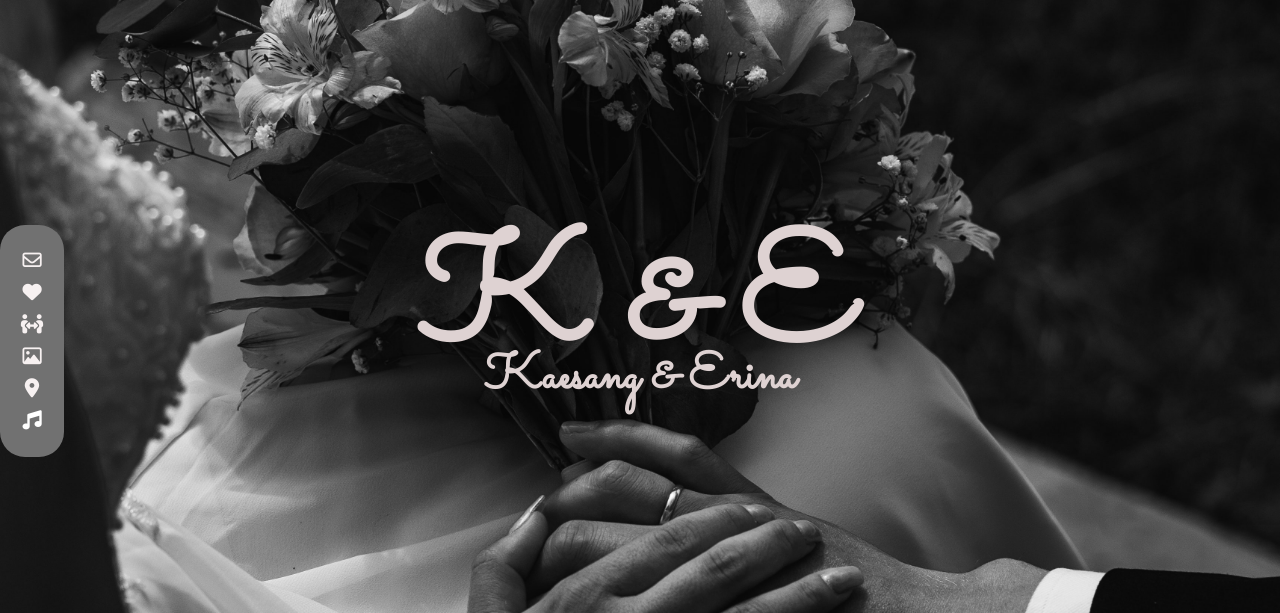
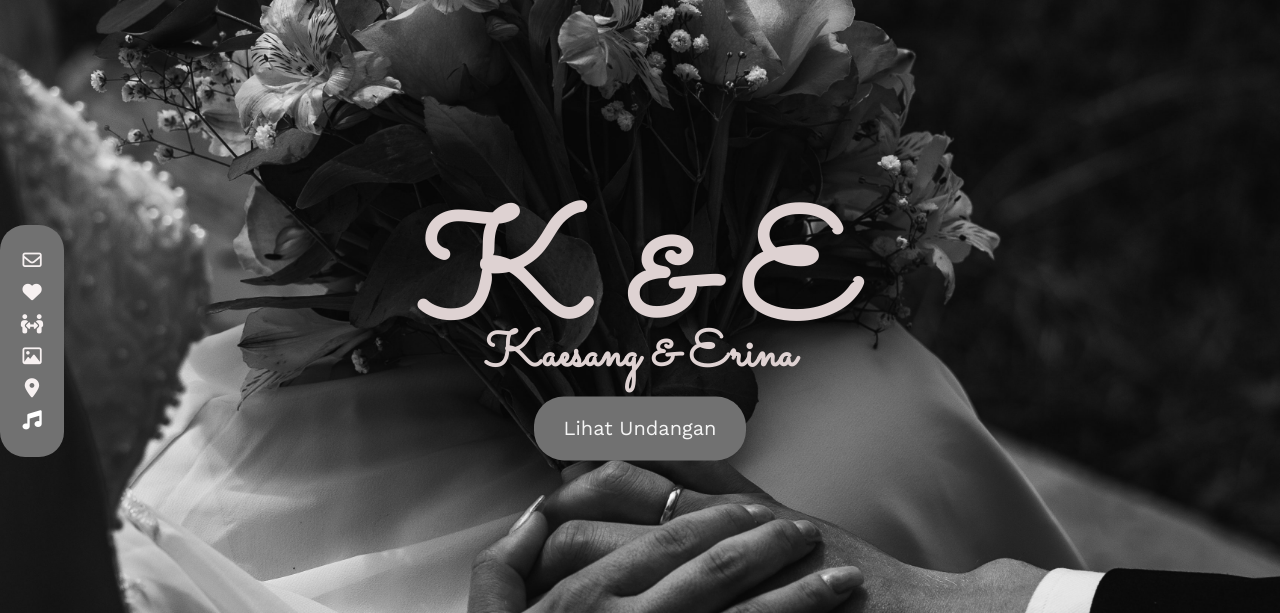
Before and after one commit to SeptianNurIkhsan/wedding.github.io, a PHP site: page / in a window 1280 px wide. Shown: the part 339-952 px from the top of the page. Run offline with PHP 8.4, Linux system fonts and the light colour scheme.

Commit message:
Menambah fitur

```diff
--- a/index.html
+++ b/index.html
@@ -55,8 +55,9 @@
     <!--------------------------Undangan Awal--------------------->
     <section id="akad">
       <div class="akadnikah">
-        <h1 class="ad">K & E</h1>
+        <h1 class="ke">K & E</h1>
         <h1>Kaesang & Erina</h1>
+        <a class="lihat" href="#home" onclick="enableScroll()">Lihat Undangan</a>
       </div>
     </section>
     <!------------------------- END NAVIGASI ------------------------->
@@ -132,17 +133,12 @@
          <img onmouseover="galeri(2)" src="foto-prewed-2.jpg" alt="2">
          <img onmouseover="galeri(3)" src="foto-prewed-3.jpg" alt="3">
          <img onmouseover="galeri(4)" src="foto-prewed-5.jpg" alt="5">
-
       </div>
-
-
-
     </section>
 
 
 
     <!------------------------ AGENDA & DENAH----------------------------->
-
       <section id="agenda">
         <div class="acara">
          <div class="desc">
@@ -182,6 +178,7 @@
         </div>
       </section>
       </body>
+
     <!-------------------------VIDEO YOUTUBE----------------------------->
     <section id="video">
       <div id="prewedding">
@@ -193,7 +190,6 @@
 
     <!-------------------------KATA KATA--------------------------------->
     <section id="momen">
-
       <h5>Moment yang berbahagia</h5>
       <br />
       <p>"Menciptakan kenangan adalah hadiah</p>
@@ -281,6 +277,28 @@
         </div>
       </div>
     </section>
+     <!--JavaScript untuk mengatur bagian cover, jika tidak ditekan maka tidak bisa discroll  -->
+     <script>
+       const roolElement = document.querySelector(":root");
+      //  fungsi untuk menonaktifkan scroll sebelum ditekan triggernya
+       function disableScroll() {
+         const scrollTop = window.pageYOffset || document.documentElement.scrollTop;
+         const scrollLeft = window.pageXOffset || document.documentElement.scrollLeft;
+
+         window.onscroll = function () {
+         window.scrollTo(scrollTop, scrollLeft);
+         }
+         roolElement.style.scrollBehavior = 'auto';
+       }
+      //  fungsi agar laman bisa discroll saat trigger sudah ditekan
+       function enableScroll (){
+         window.onscroll = function () {}
+         roolElement.style.scrollBehavior = 'smooth';
+       }
+       disableScroll();
+    </script>
+
+    <!-- untuk menghubungkan dengan JavaScript -->
     <script src="index.js">
 
     </script>
--- a/style.css
+++ b/style.css
@@ -119,10 +117,10 @@ body::before {
   justify-content: center;
   align-items: center;
   font-family: "Sacramento", cursive;
-  color:#ded2d2;
+  color: #ded2d2;
 }
 
-#akad .ad {
+#akad .ke {
   font-family: "Sacramento", cursive;
   font-size: 150px;
   transform: translateY(-50%);
@@ -135,6 +133,21 @@ body::before {
 
 .akadnikah h1 {
   font-size: 50px;
+}
+
+.lihat {
+  font-family: "Work Sans", sans-serif;
+  background-color: #717171;
+  border: none;
+  color: whitesmoke;
+  padding: 20px 30px;
+  text-align: center;
+  text-decoration: none;
+  display: inline-block;
+  font-size: 20px;
+  margin: 4px 2px;
+  cursor: pointer;
+  border-radius: 30px;
 }
 
 #ungkapan {
```
Also changed, not shown: other parts of style.css (+52 -28 lines).
